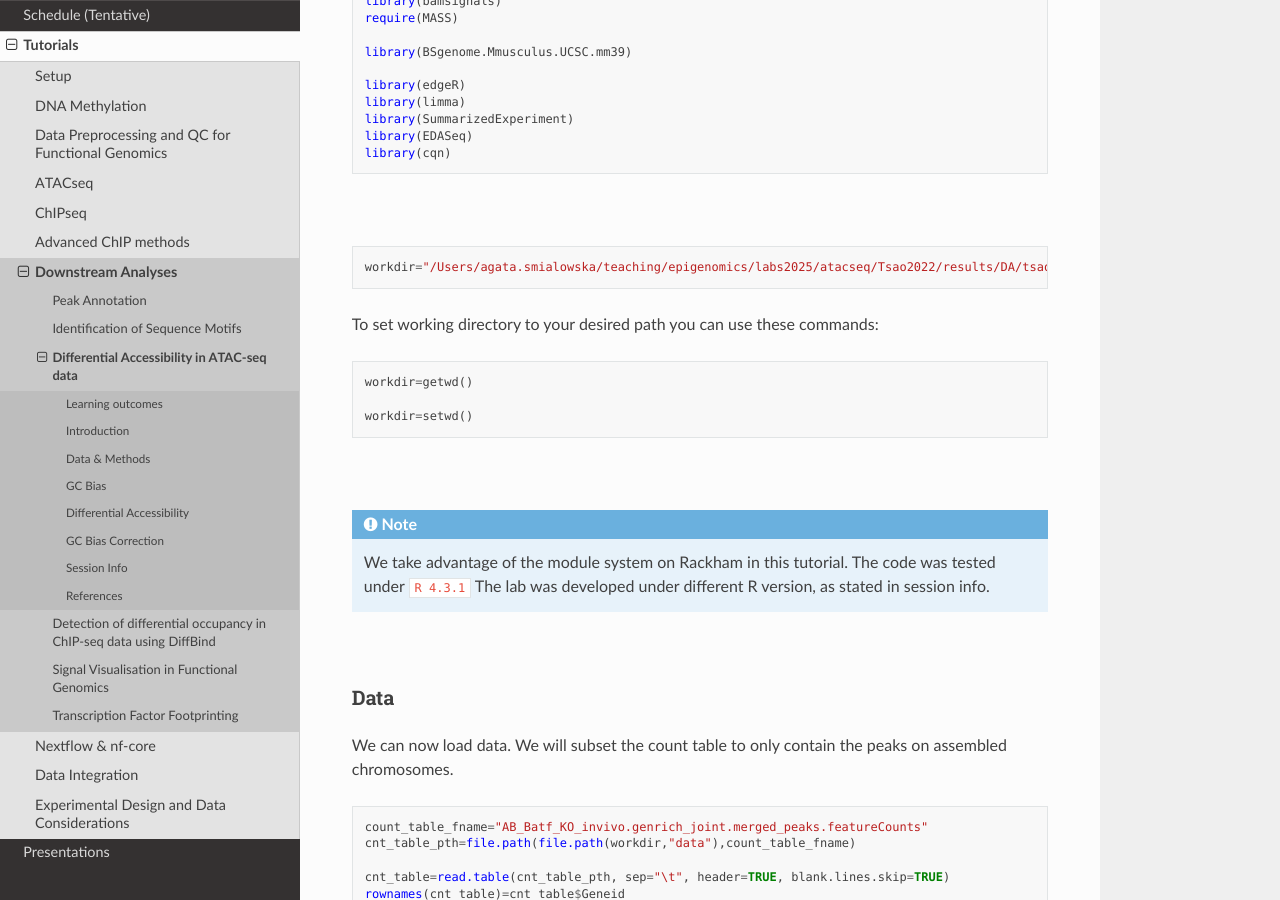
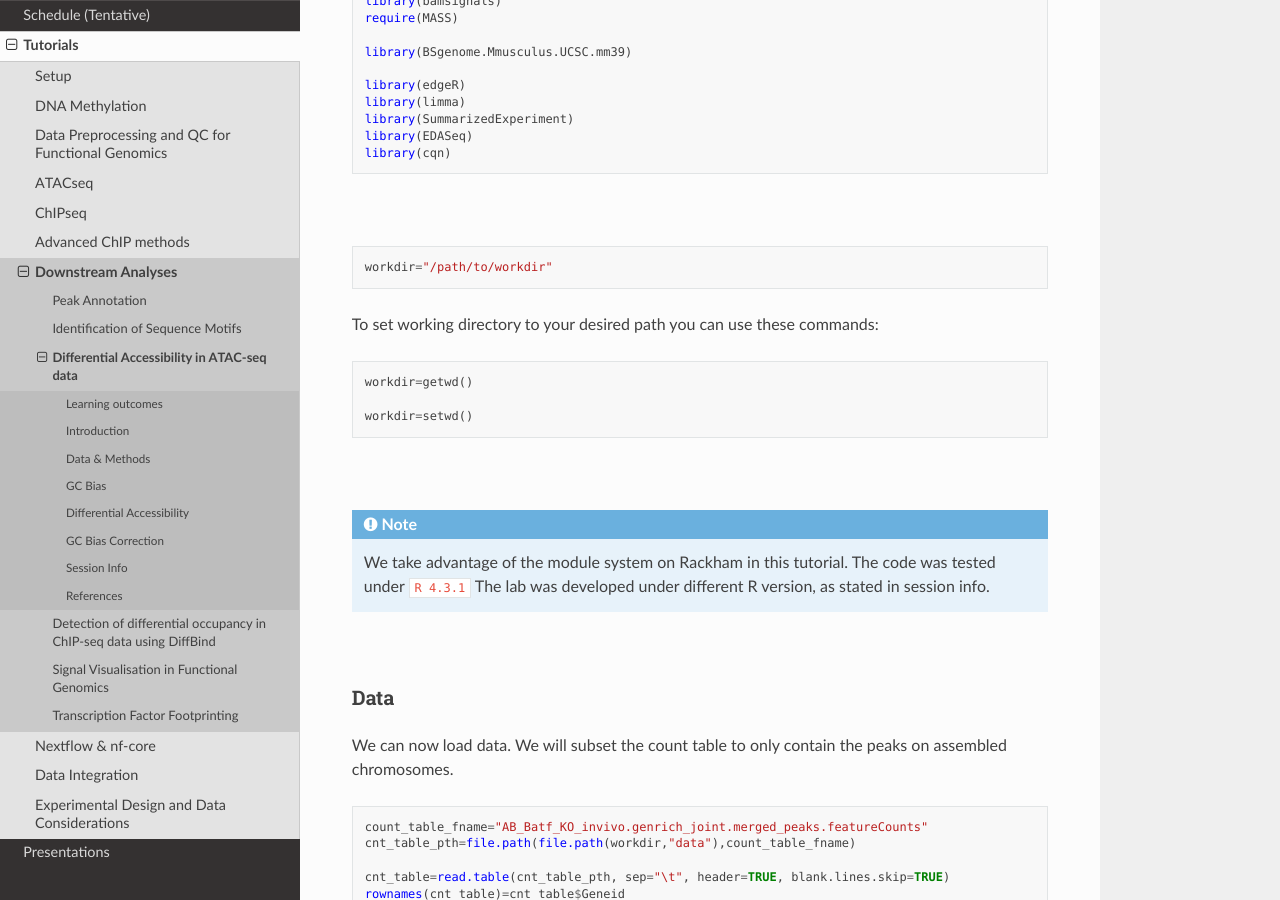
Before and after one commit to NBISweden/workshop-epigenomics-RTDs, a Sphinx documentation site: the page built from docs/content/tutorials/atac-chip-downstream/PeakDA_tsao2022.fulldata_rtds.12ix2025.rst, in a window 1280 px wide and 900 px high, scrolled down 2088 px. Built offline with Sphinx 7.4.7 and the Read the Docs theme 3.1.0, drawn with Linux system fonts in a browser that asks for light colours; some of the changed text lies outside the part shown.

Commit message:
update path to workdir in atac downstream labs

```diff
--- a/docs/content/tutorials/atac-chip-downstream/PeakAnnot_tsao2022.fulldata_rtds.12ix2025.rst
+++ b/docs/content/tutorials/atac-chip-downstream/PeakAnnot_tsao2022.fulldata_rtds.12ix2025.rst
@@ -120,7 +120,7 @@ We begin by loading necessary libraries:
 
    .. code:: r
 
-      workdir="/Users/agata.smialowska/teaching/epigenomics/labs2025/atacseq/Tsao2022/results/DA/tsao2022_invivo_tutorials"
+      workdir="/path/to/workdir"
 
 
 To set working directory to your desired path you can use these commands:
--- a/docs/content/tutorials/atac-chip-downstream/PeakDA_tsao2022.fulldata_rtds.12ix2025.rst
+++ b/docs/content/tutorials/atac-chip-downstream/PeakDA_tsao2022.fulldata_rtds.12ix2025.rst
@@ -111,7 +111,7 @@ We begin by loading necessary libraries:
 
    .. code:: r
 
-      workdir="/Users/agata.smialowska/teaching/epigenomics/labs2025/atacseq/Tsao2022/results/DA/tsao2022_invivo_tutorials"
+      workdir="/path/to/workdir"
 
 To set working directory to your desired path you can use these
 commands:
@@ -225,7 +225,7 @@ We can now count reads in all bam files in the data set, and plot them.
 
    .. code:: r
 
-      bam_dir="/Users/agata.smialowska/teaching/epigenomics/labs2025/atacseq/Tsao2022/bam"
+      bam_dir="path/to/bam"
       bam_fnames=list.files(bam_dir,pattern = "\\.bam$",)
 
       par(mfrow = c(2, length(bam_fnames)/2 ) )
```
